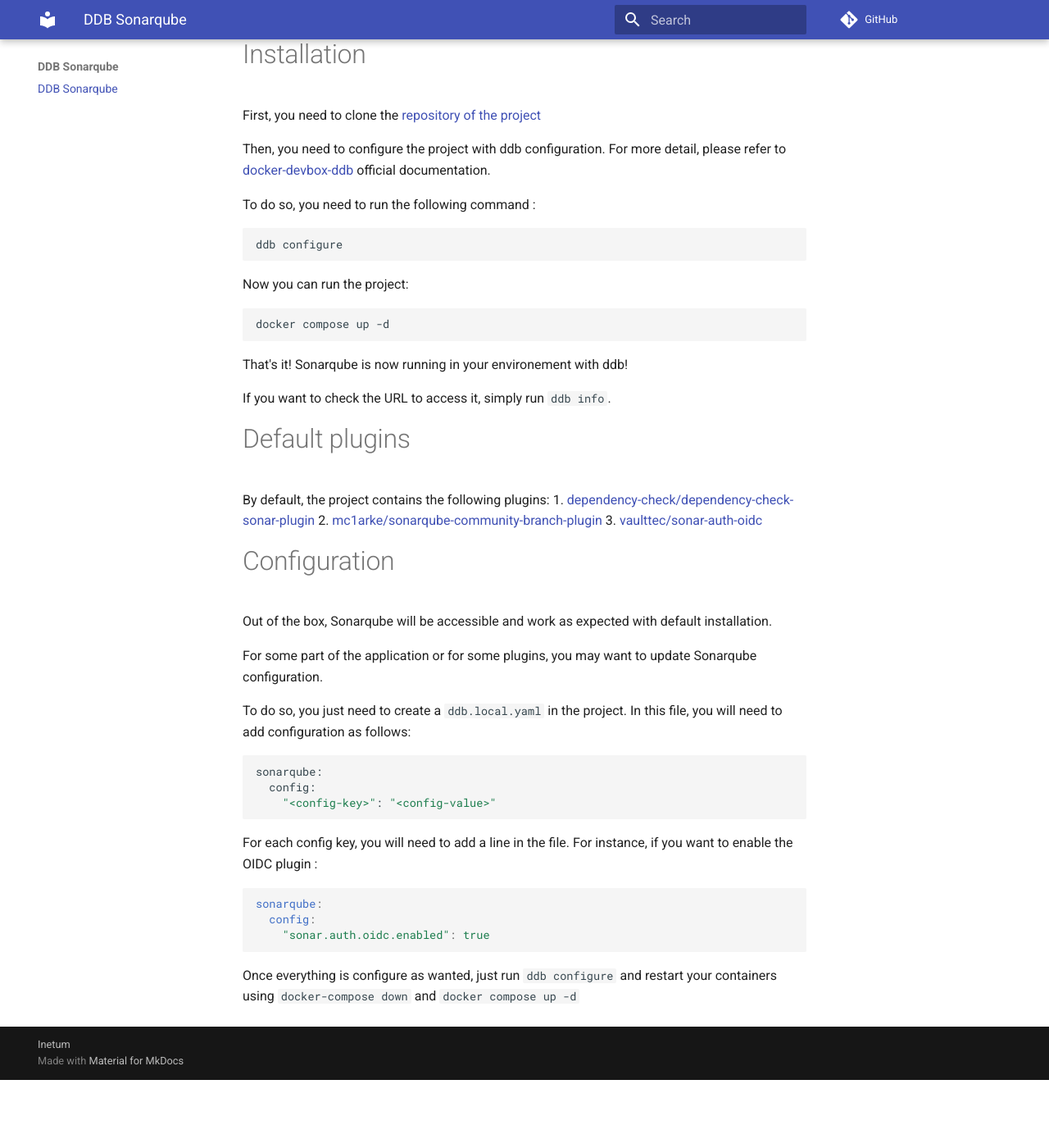
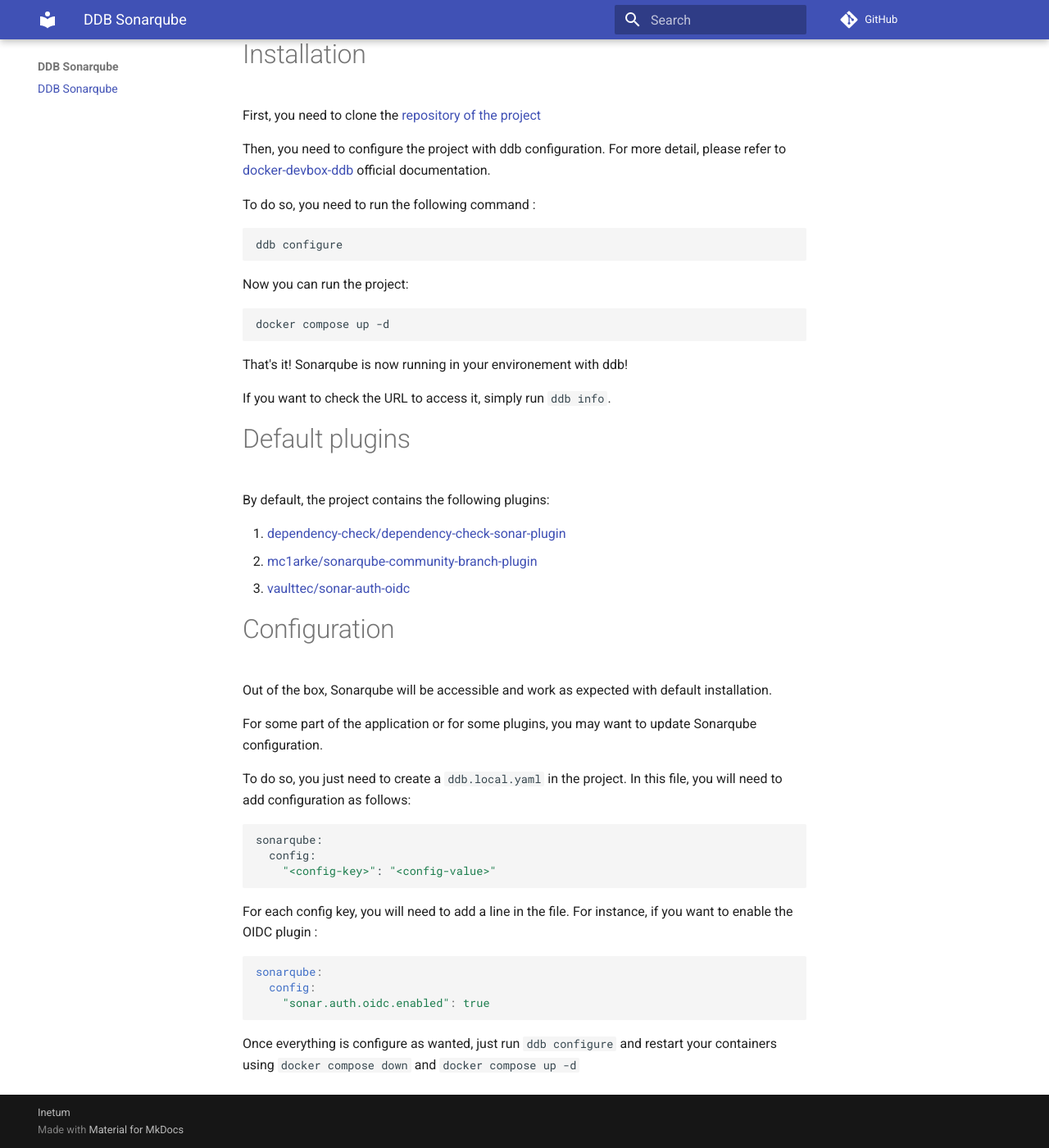
Before and after one commit to inetum-orleans/ddb-sonarqube, an MkDocs documentation site: the page built from docs/index.md, in a window 1280 px wide and 1400 px high, scrolled down 610 px. Shown: the whole window at 82% size. Built offline with MkDocs 1.6.1 and Material for MkDocs 9.7.7, drawn with Linux system fonts in a browser that asks for light colours; comment, search, counter and statistics services are not loaded; before the commit the page ends 1927 px from its top, so only the background shows below that; some of the changed lines change nothing that is shown.

Commit message:
chore: Update documentation

````diff
--- a/docs/index.md
+++ b/docs/index.md
@@ -19,7 +19,7 @@
 It will update the same configuration but local to your session.
 
 # Installation
-First, you need to clone the [repository of the project](https://github.com/gfi-centre-ouest/ddb-sonarqube/)
+First, you need to clone the [repository of the project](https://github.com/inetum-orleans/ddb-sonarqube/)
 
 Then, you need to configure the project with ddb configuration. For more detail, please refer to [docker-devbox-ddb]
 official documentation.
@@ -41,9 +41,10 @@
 # Default plugins
 
 By default, the project contains the following plugins:
+
 1. [dependency-check/dependency-check-sonar-plugin](https://github.com/dependency-check/dependency-check-sonar-plugin)
 2. [mc1arke/sonarqube-community-branch-plugin](https://github.com/mc1arke/sonarqube-community-branch-plugin)
-3. [vaulttec/sonar-auth-oidc](https://github.com/vaulttec/sonar-auth-oidc/releases/download/v2.0.0/sonar-auth-oidc-plugin-2.0.0.jar)
+3. [vaulttec/sonar-auth-oidc](https://github.com/vaulttec/sonar-auth-oidc)
 
 # Configuration
 
@@ -66,7 +67,7 @@
     "sonar.auth.oidc.enabled": true
 ```
 
-Once everything is configure as wanted, just run `ddb configure` and restart your containers using `docker-compose down`
+Once everything is configure as wanted, just run `ddb configure` and restart your containers using `docker compose down`
 and `docker compose up -d`
 
-[docker-devbox-ddb]: https://gfi-centre-ouest.github.io/docker-devbox-ddb/
+[docker-devbox-ddb]: https://inetum-orleans.github.io/docker-devbox-ddb/
````
